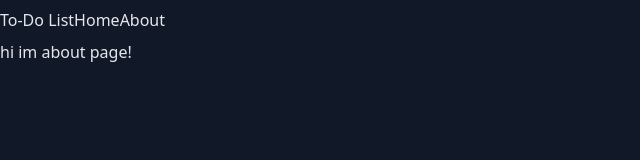
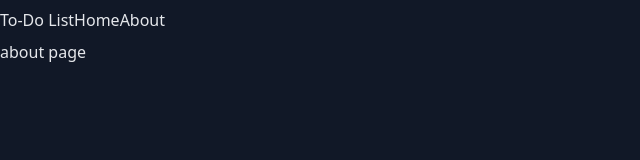
Before and after one commit to derangee/To-Do-List, a Next.js app in the folder client/: page /about in a window 1280 px wide. Shown: the top 160 px of the page, without its empty margins (0-640 px from the left). Built offline with nearby package versions, Linux system fonts and the light colour scheme.

Commit message:
Update page.js

```diff
--- a/client/app/about/page.js
+++ b/client/app/about/page.js
@@ -3,7 +3,7 @@ import React from 'react'
 const about = () => {
   return (
     <div>
-      hi im about page!
+      about page
     </div>
   )
 }
```
